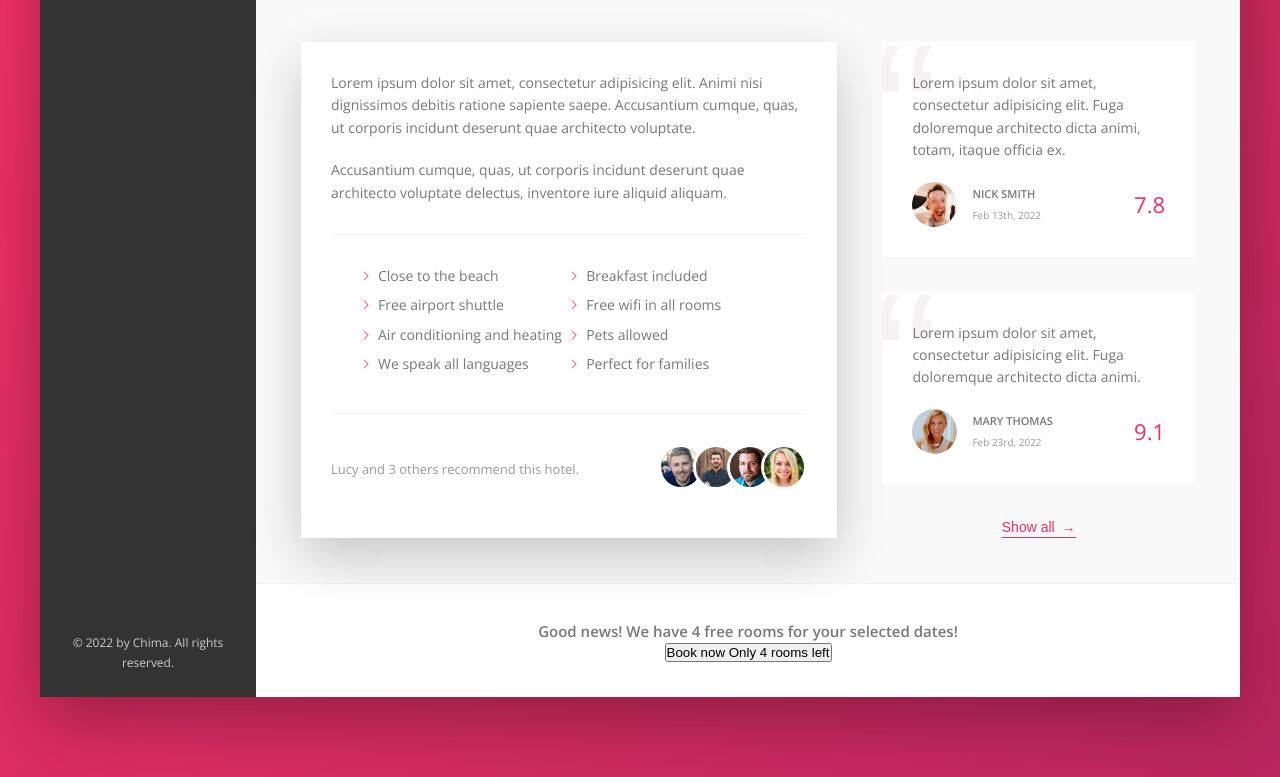
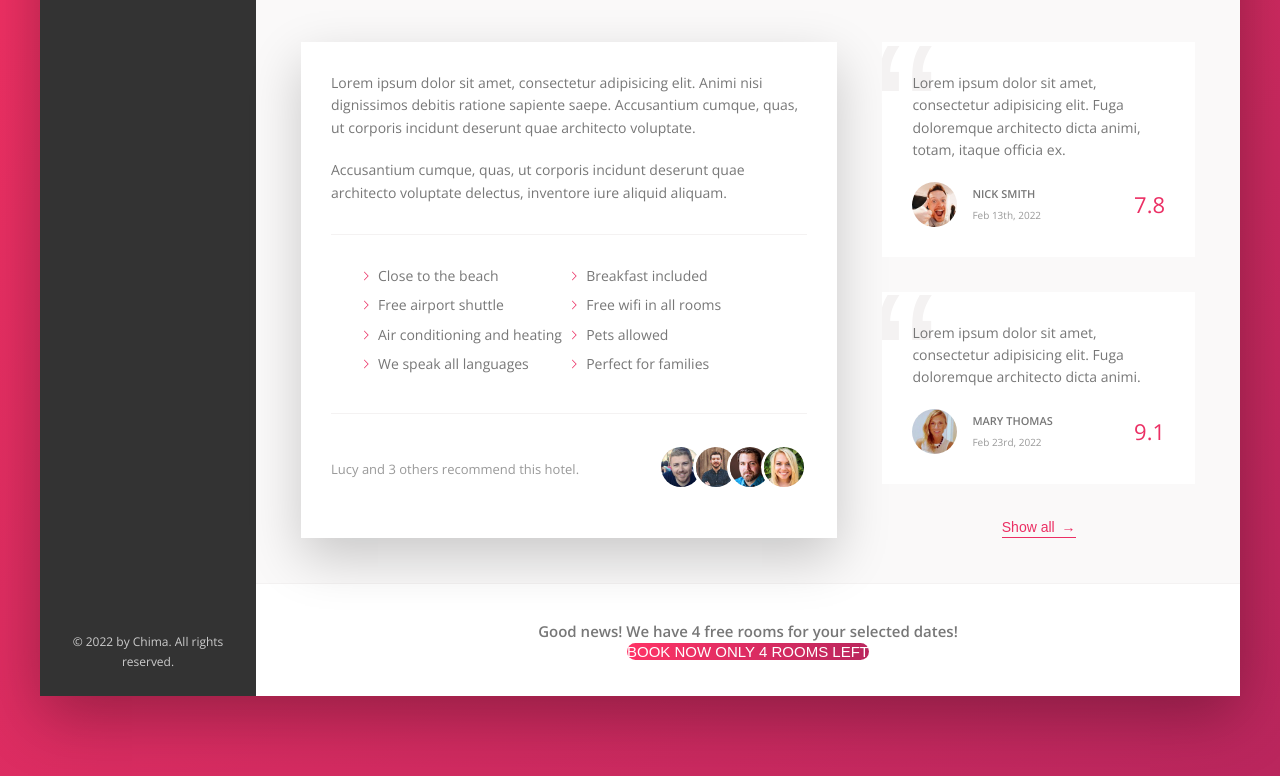
Before and after one commit to NwaguChima/trillo-ui, a website: page index.html in a window 1280 px wide. Shown: the part 605-1382 px from the top of the page. Drawn offline with nearby package versions, Linux system fonts and the light colour scheme; files that its build step writes are made by us from their sources.

Commit message:
styled btn

```diff
--- a/sass/_components.scss
+++ b/sass/_components.scss
@@ -511,5 +511,34 @@
   text-align: center;
 
   &__book-now {
+    font-size: 2rem;
+    font-weight: 300;
+    text-transform: uppercase;
+    margin-bottom: 2.5rem;
   }
 }
+
+///////////////////////////
+/// CALL TO ACTION BTNS
+
+.btn {
+  font-size: 1.5rem;
+  border: none;
+  font-weight: 300;
+  text-transform: uppercase;
+  border-radius: 100px;
+  -webkit-border-radius: 100px;
+  -moz-border-radius: 100px;
+  -ms-border-radius: 100px;
+  -o-border-radius: 100px;
+  background-image: linear-gradient(
+    to right,
+    var(--color-primary-light),
+    var(--color-primary-dark)
+  );
+  color: #fff;
+
+  &__visible {
+    display: inline-block;
+  }
+}
```
